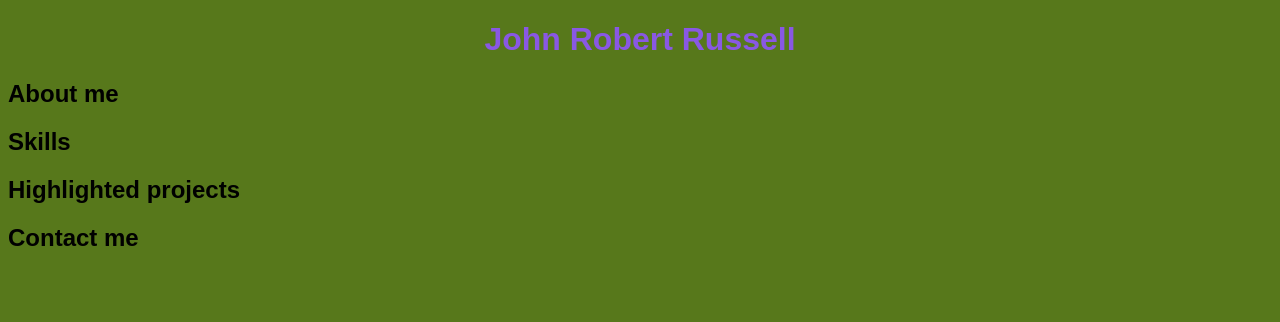
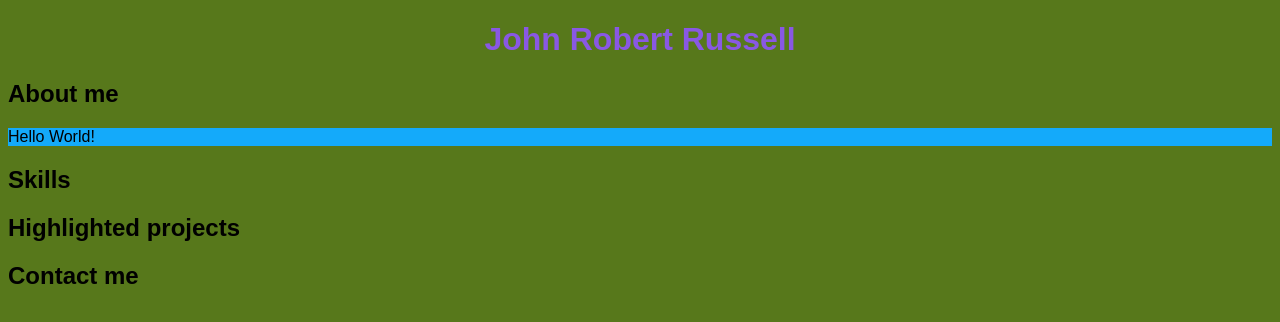
Before and after one commit to JohnRobertR/JohnRobertR.github.io, a plain HTML site: page index.html in a window 1280 px wide. Drawn offline with Linux system fonts and the light colour scheme.

Commit message:
Updated to match week 3 code

```diff
--- a/index.html
+++ b/index.html
@@ -6,7 +6,7 @@
   </head>
   <body>
     <h1>John Robert Russell</h1>
-      <h2>About me</h2><div class="about"></div>
+      <h2>About me</h2><div class="about">Hello World!</div>
       <h2>Skills</h2><div class="skills"></div>
       <h2>Highlighted projects</h2><div class="projects"></div>
       <h2>Contact me</h2><div class="contact"></div>
```
